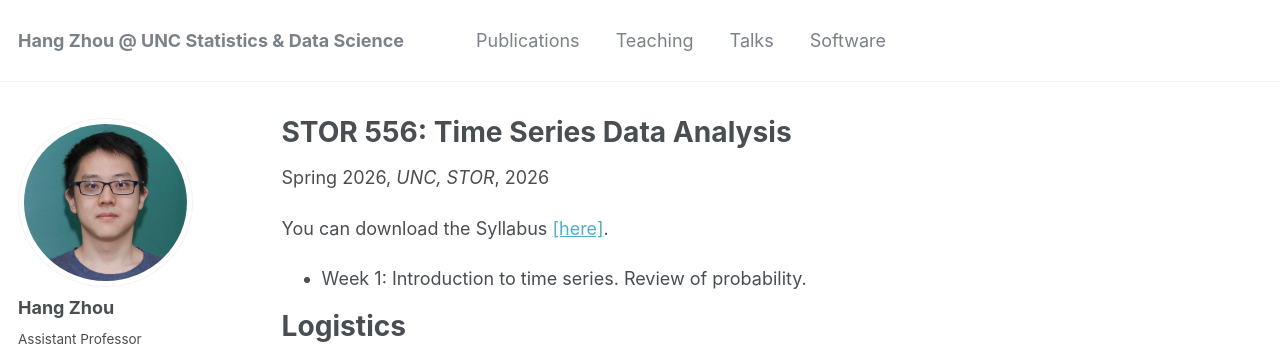
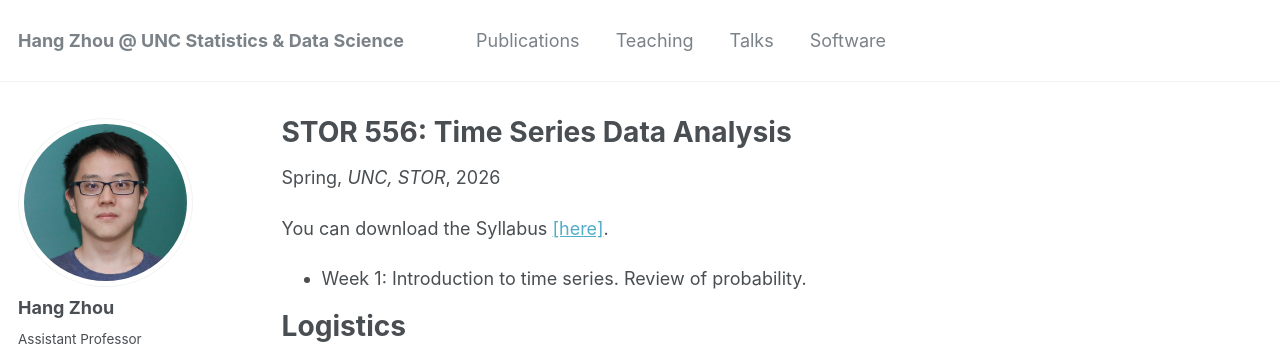
Before and after one commit to hg-zh/hg-zh.github.io, a Jekyll site: the page built from _teaching/2026-spring-STOR556.md, in a window 1280 px wide and 900 px high. Shown: the top 352 px of the window. Built offline with Jekyll 4.4.1, drawn with Linux system fonts in a browser that asks for light colours; some web fonts are replaced.

Commit message:
Update 2026-spring-STOR556.md

```diff
--- a/_teaching/2026-spring-STOR556.md
+++ b/_teaching/2026-spring-STOR556.md
@@ -1,10 +1,11 @@
 ---
 title: "STOR 556: Time Series Data Analysis"
 collection: teaching
-type: "Spring 2026"
+type: "Spring"
 permalink: /teaching/STOR556Spring2026
 venue: "UNC, STOR"
-data: 2026-01-01
+date: 2026-04-01
+location: "City, Country"
 ---
 
 
```
